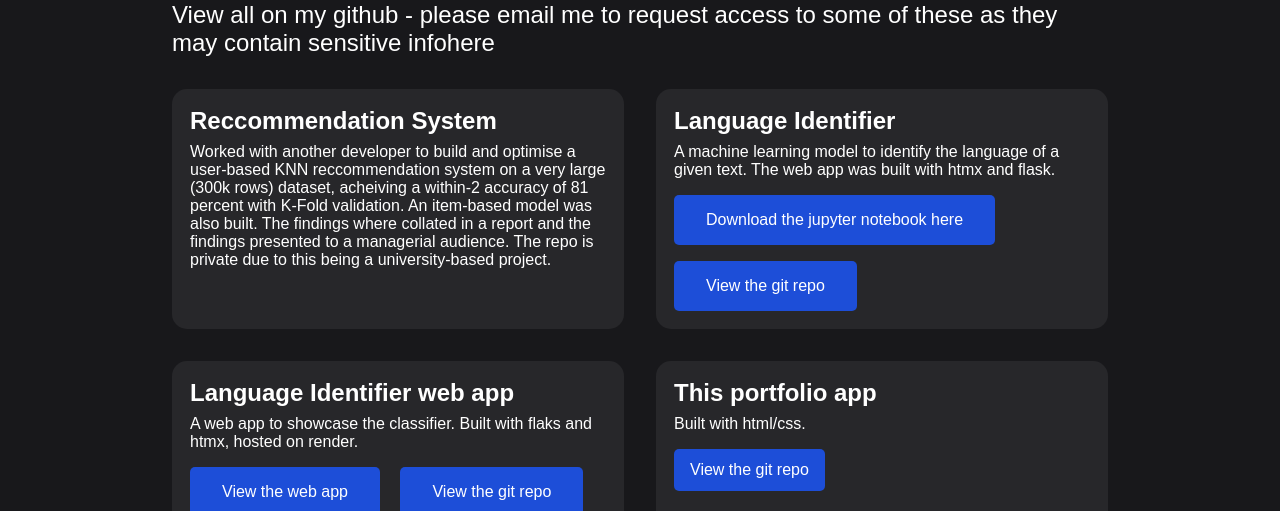
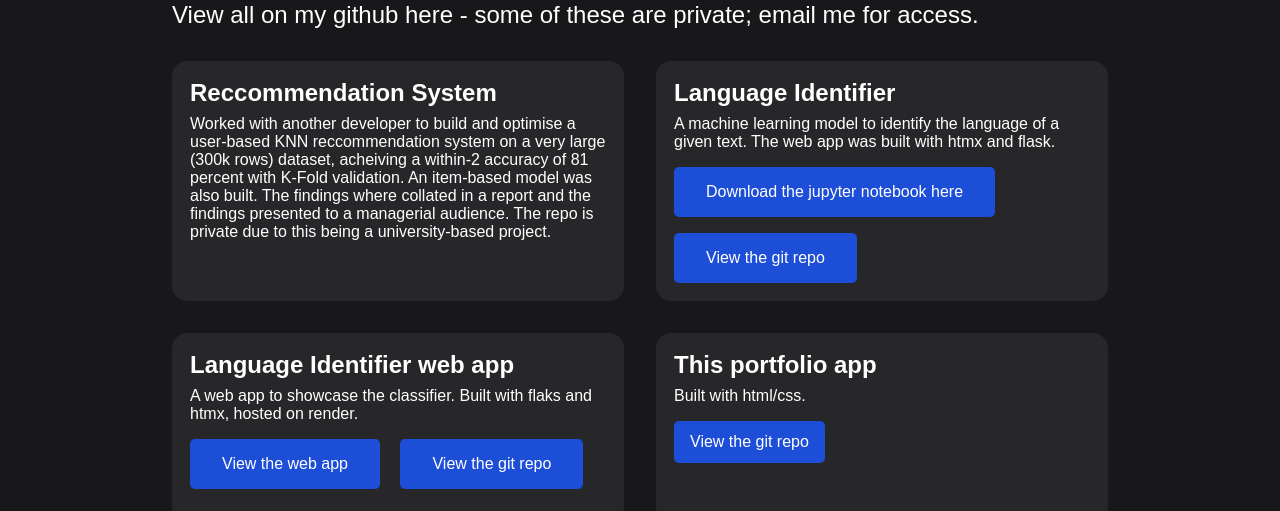
Before and after one commit to LochlanTresize/Personal-Portfolio, a plain HTML site: page index.html in a window 1280 px wide. Shown: the part 589-1100 px from the top of the page. Drawn offline with nearby package versions, Linux system fonts and the light colour scheme; a script that the page names is missing.

Commit message:
added some stuff for vac schol 2024-5

```diff
--- a/index.html
+++ b/index.html
@@ -44,7 +44,7 @@
 
     <section class="container">
         <h2 class="header">Projects</h2>
-        <p class="viewall">View all on my github - please email me to request access to some of these as they may contain sensitive info<a href="https://github.com/LochlanTresize">here</a></p>
+        <p class="viewall">View all on my github <a href="https://github.com/LochlanTresize">here</a> - some of these are private; email me for access.</p>
         <div class="projects">
 
             <div class="card">
```
